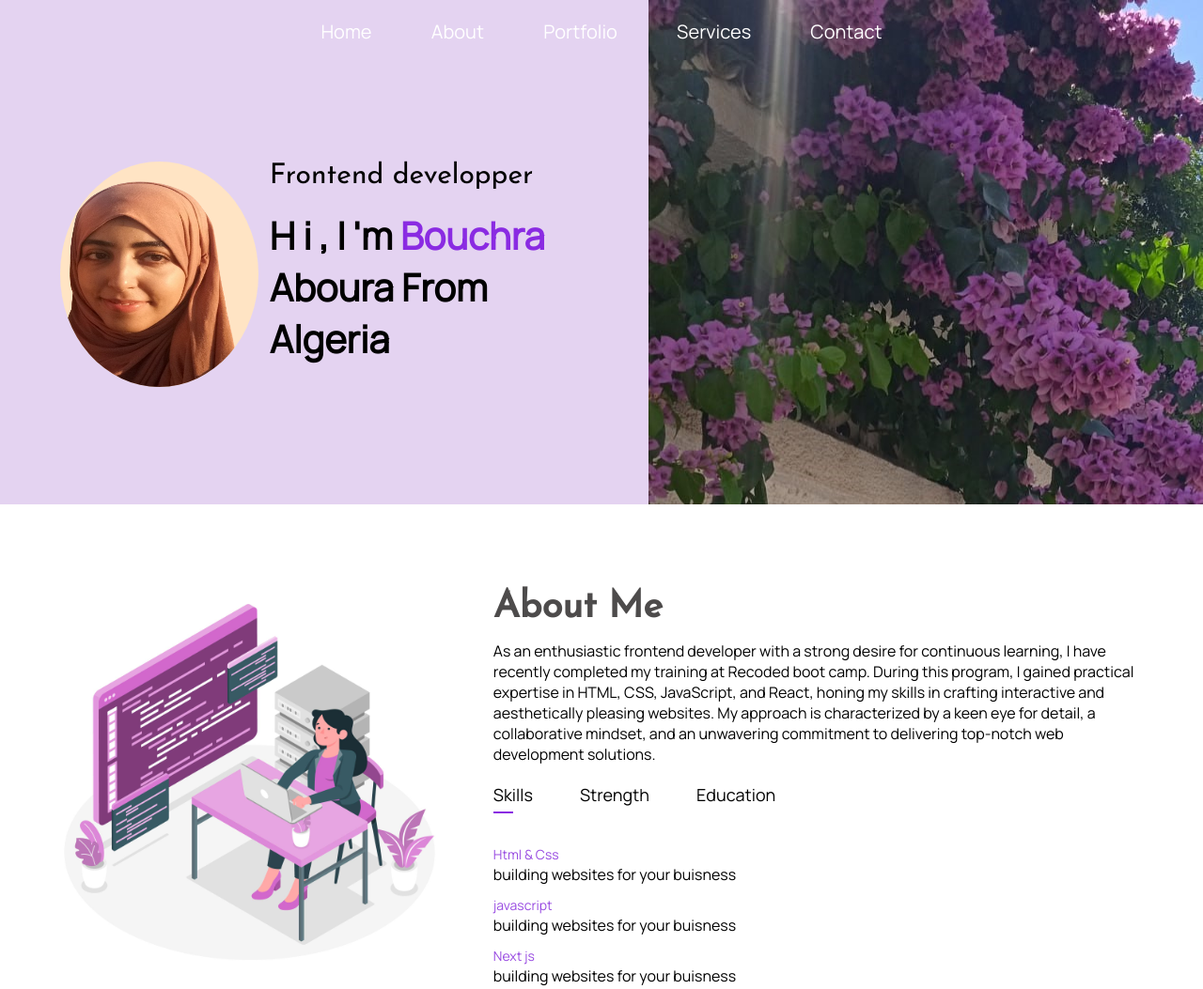
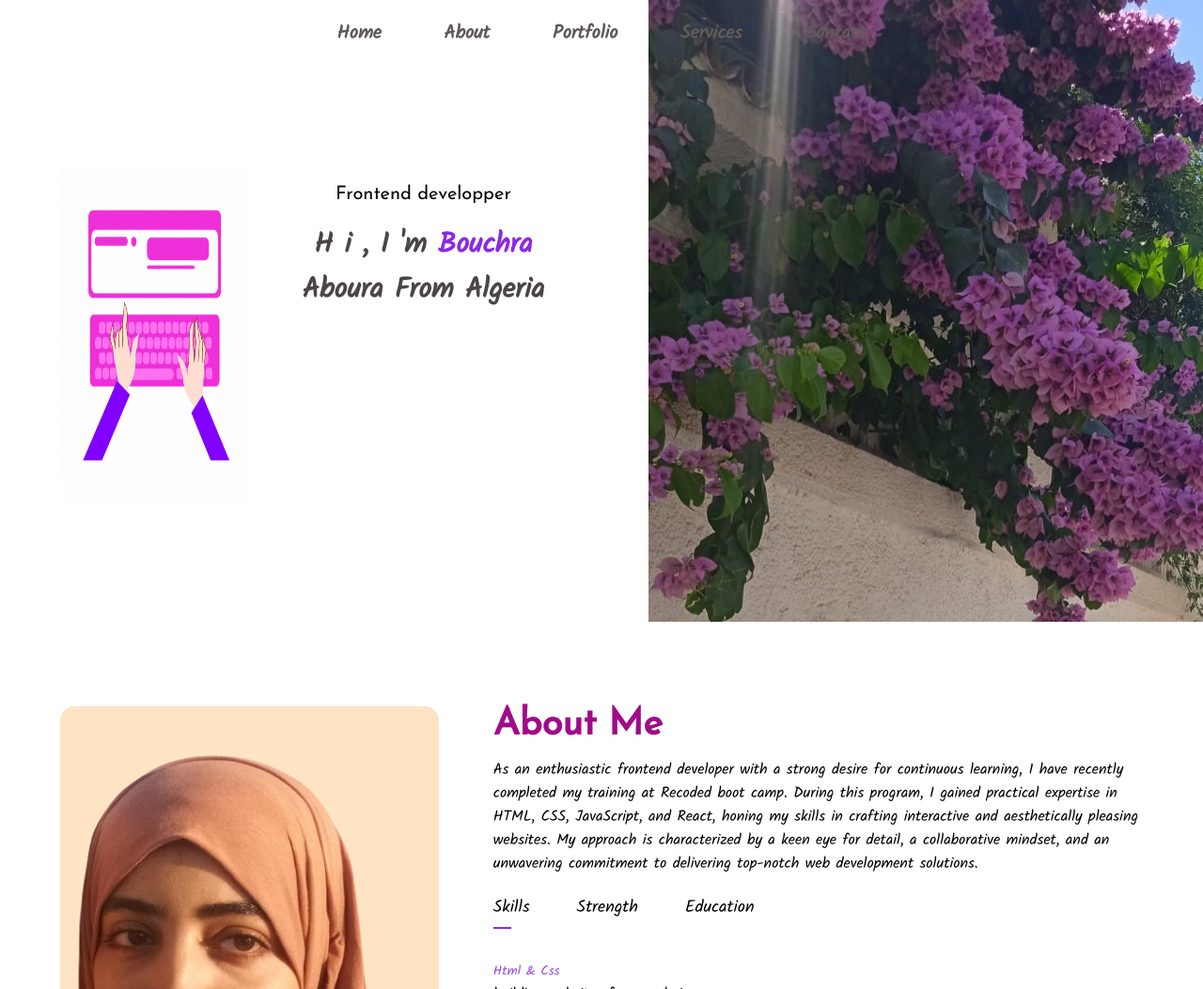
Before and after one commit to ikoworld/portfolio, a plain HTML site: page index.html in a window 1280 px wide. Shown: the top 1053 px of the page at 94% size. Drawn offline with nearby package versions, Linux system fonts and the light colour scheme.

Commit message:
change styling

```diff
--- a/index.html
+++ b/index.html
@@ -6,13 +6,7 @@
     <link rel="stylesheet" href="style.css">
     <link rel="preconnect" href="https://fonts.googleapis.com">
 <link rel="preconnect" href="https://fonts.gstatic.com" crossorigin>
-<link href="https://fonts.googleapis.com/css2?family=Inconsolata&family=Outfit:wght@200;400&family=Quicksand&display=swap" rel="stylesheet">
-<link rel="preconnect" href="https://fonts.googleapis.com">
-<link rel="preconnect" href="https://fonts.gstatic.com" crossorigin>
-<link href="https://fonts.googleapis.com/css2?family=Manrope&display=swap" rel="stylesheet">
-<link rel="preconnect" href="https://fonts.googleapis.com">
-<link rel="preconnect" href="https://fonts.gstatic.com" crossorigin>
-<link href="https://fonts.googleapis.com/css2?family=Josefin+Sans&family=Manrope&display=swap" rel="stylesheet">
+<link href="https://fonts.googleapis.com/css2?family=Josefin+Sans&family=Kalam&family=Manrope&display=swap" rel="stylesheet">
     <script src="https://kit.fontawesome.com/fd4dc3b006.js" crossorigin="anonymous"></script>
     <script type="text/javascript"
         src="https://cdn.jsdelivr.net/npm/@emailjs/browser@3/dist/email.min.js">
@@ -27,11 +21,14 @@
 <body>
    <div id="header">
     <div class="container">
+
       <nav>
+
         <ul id="sidemenu">
+
             <li><a href="#header">Home</a></li>
             <li><a href="#about">About</a></li>
-            <li><a id="white-link"  href="#portfolio">Portfolio</a></li>
+            <li><a href="#portfolio">Portfolio</a></li>
             <li><a id="white-link"  href="#services">Services</a></li>
             <li><a id="white-link"  href="#contact">Contact</a></li>
             <i class="fa-solid fa-xmark" onclick="closemenu()"></i>
@@ -39,7 +36,7 @@
         <i class="fa-solid fa-bars" onclick="openmenu()"></i>
       </nav>
       <div class="sub-container">
-        <img src="images/MY PIC.png" alt="my picture" class="pic">
+        <img src="images/Design sans titre.gif" alt=""  class="pic">
       <div class="header-text" >
         <p style=" font-family: 'Josefin Sans', sans-serif;">Frontend developper</p>
         <h1 >H i , I 'm <span>Bouchra</span> <br> Aboura From Algeria</h1>
@@ -51,10 +48,13 @@
     <div class="container">
         <div class="row">
             <div class="about-col-1">
-                <img src="images/about.jpg" alt="">
+                <img src="images/MY PIC.png" alt="my picture">
+
             </div>
+
             <div class="about-col-2">
-                <h1 class="sub-title">About Me</h1>
+
+                <h1 class="sub-title"> About Me</h1>
                  <p>As an enthusiastic frontend developer with a strong desire for
                     continuous learning, I have recently completed my training at Recoded
                     boot camp. During this program, I gained practical expertise in HTML,
@@ -128,7 +128,7 @@
 </div>
 <div id="portfolio">
     <div class="container">
-        <h1 class="sub-title">My Work</h1>
+        <h1 class="sub-title"> My Work</h1>
         <div class="work-list">
             <div class="work">
                 <img src="images/madlibs.png" alt="">
@@ -163,7 +163,7 @@
     <div class="container">
         <div class="row">
             <div class="contact-left">
-                <h1 class="sub-title" style="text-align: center;"> Wanna collaborate ! </h1>
+                <h1 class="sub-title" style="text-align: center;">  Wanna collaborate ! </h1>
                 <span style="padding: 10px;font-size: 30px;font-weight: 900; font-family: 'Josefin Sans', sans-serif;color: rgb(161, 10, 136);display: block;text-align: center;"> Contact Me</span>
                 <p><i class="fa-regular fa-paper-plane"></i> bouchrabichou638@gmail.com</p>
                 <p><i class="fa-solid fa-phone"></i>phone number</p>
--- a/style.css
+++ b/style.css
@@ -2,7 +2,7 @@
     margin: 0;
     padding: 0;
     box-sizing: border-box;
-    font-family: 'Manrope', sans-serif;
+    font-family: 'Kalam', cursive;
 }
 html{
     scroll-behavior: smooth;
@@ -18,7 +18,7 @@ background-image:url("images/flower pic2.jpg");
 background-clip: border-box;
 background-repeat: no-repeat;
 background-position-x: right;
-background-color: rgb(228, 211, 241)
+background-color:white
 ;
 }
 .container{
@@ -40,9 +40,10 @@ nav ul li {
     margin: 10px 30px;
 }
 nav ul li a {
-    color:white;
+    color:rgb(94, 90, 90);
     text-decoration: none;
     font-size: 20px;
+    font-weight: 600;
     position: relative;
 }
 nav ul li a #white-link {
@@ -69,20 +70,27 @@ width:100%
     display:flex;
     margin: 10% 0;
     font-size: 30px;
-    width: 50%;
+    width: 100%;
 }
 .pic{
-    width: 220px;
-    height: 240px;
-    background: bisque;
-    border-radius: 50%;
+    width: 200px;
+    height: 360px;
+
 }
 .header-text {
-   margin-left: 2%;
+   margin-left: 5%;
+   text-align: center;
 }
 .header-text h1{
-    font-size: 40px;
-    margin-top:20px
+    font-size: 30px;
+    margin-top:20px;
+    color: rgb(74, 70, 70)
+
+}
+.header-text p{
+    font-size: 20px;
+    margin-top:20px;
+
 }
 .header-text h1 span{
    color:blueviolet
@@ -110,7 +118,7 @@ flex-basis: 35%;
     }
 .sub-title{
     font-size: 40px;
-    color:rgb(77, 75, 75);
+    color: rgb(161, 10, 136);
     font-family: 'Josefin Sans', sans-serif;
     margin-bottom: 15px;
 }
@@ -356,6 +364,9 @@ cursor: pointer;
         background-repeat: no-repeat;
         background-position:cover;
         }
+        .pic{
+            display: none;
+           }
         nav ul li a {
             color: white;
 
@@ -385,7 +396,9 @@ cursor: pointer;
         background-position:cover;
         background-clip: border-box;
         }
-
+   .pic{
+    display: none;
+   }
 .sub-container{
     display:flex;
 justify-content: flex-start;
```
Also changed, not shown: images/Design sans titre.gif (added), images/about.jpg (deleted), images/about.png (added), images/code-removebg-preview.png (deleted).
